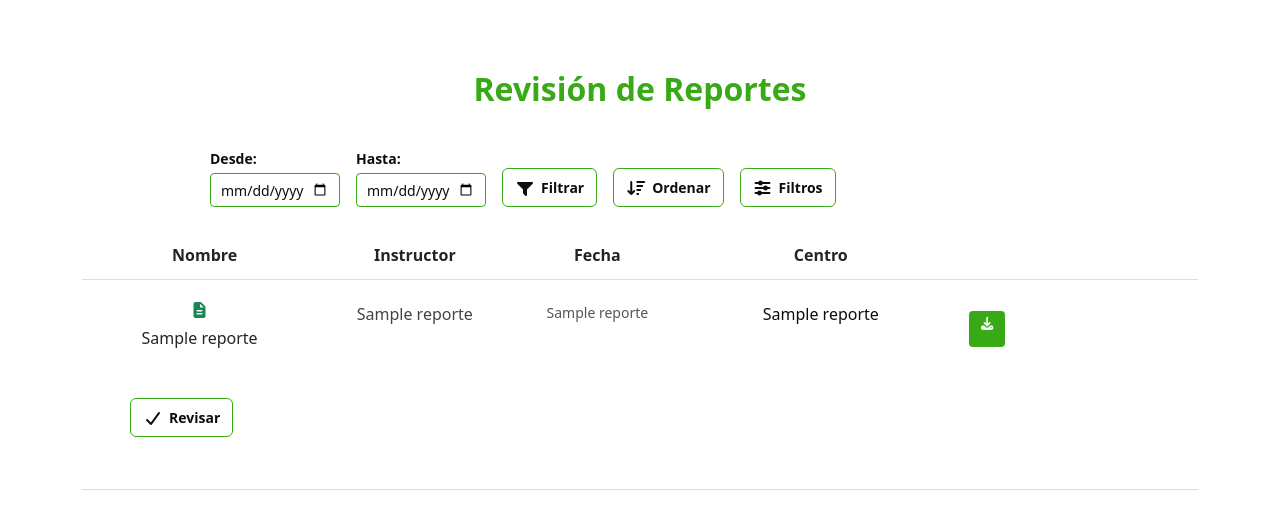
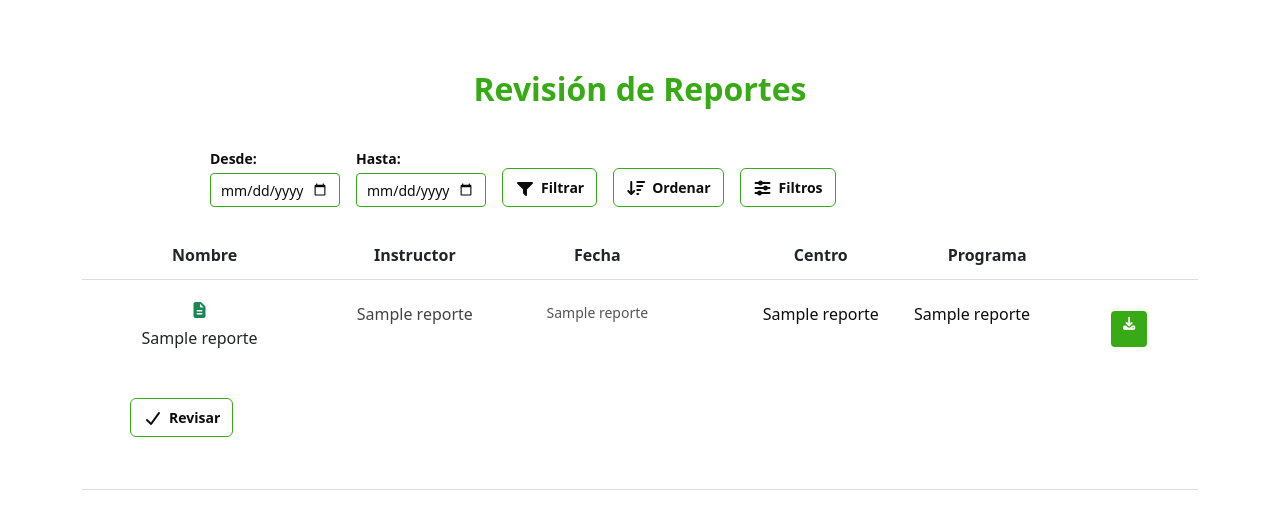
Before and after one commit to keilyn01/InfoRise, a Flask app: template templates/revisiones.html in a window 1280 px wide. Shown: the part 78-607 px from the top of the page. Run offline with Flask 3, Linux system fonts and the light colour scheme; the template is opened without the code that fills it: most values are stand-ins (such as "Sample title", 1, 10 or a date in 2020); some libraries are stand-ins or nearby versions.

Commit message:
Add files via upload

```diff
--- a/templates/revisiones.html
+++ b/templates/revisiones.html
@@ -88,6 +88,7 @@
     <span class="instructor-reporte">Instructor</span>
     <span class="fecha-reporte">Fecha</span>
     <span class="centro-reporte">Centro</span>
+    <span class="programa-reporte">Programa</span>
     <span></span>
   </div>
 
@@ -97,9 +98,9 @@
     <div class="nombre-reporte d-flex align-items-center gap-2">
       <i class="fa-solid fa-file-lines text-success"></i>
       <span style="text-decoration: none; color: inherit;">
-        {{ reporte[7] }}
+        {{ reporte[5] }}
       </span>
-      {% if not reporte[9] %}
+      {% if not reporte[7] %}
         <form method="POST" action="{{ url_for('marcar_revisado', id_reporte=reporte[0]) }}" onsubmit="event.stopPropagation();" class="ms-2">
           <input type="hidden" name="csrf_token" value="{{ csrf_token() }}">
           <button type="submit" class="btn-accion" title="Marcar como revisado">
@@ -111,9 +112,10 @@
         <span class="badge bg-success ms-2">Revisado</span>
       {% endif %}
     </div>
-    <div class="instructor-reporte">{{ reporte[8] }}</div>
+    <div class="instructor-reporte">{{ reporte[6] }}</div>
     <div class="fecha-reporte">{{ reporte[2] }}</div>
     <div class="centro-reporte">{{ reporte[4] }}</div>
+    <div class="programa-reporte">{{ reporte[3] }}</div>
     <div>
       <a href="{{ url_for('generar_pdf', id_reporte=reporte[0]) }}" class="btn btn-sm btn-descargar" title="Descargar" onclick="event.stopPropagation();">
         <i class="fa-solid fa-download"></i>
```
